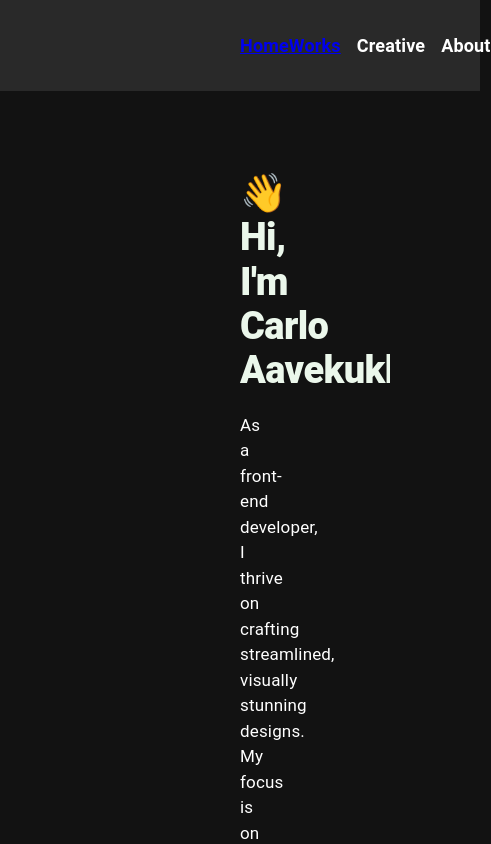
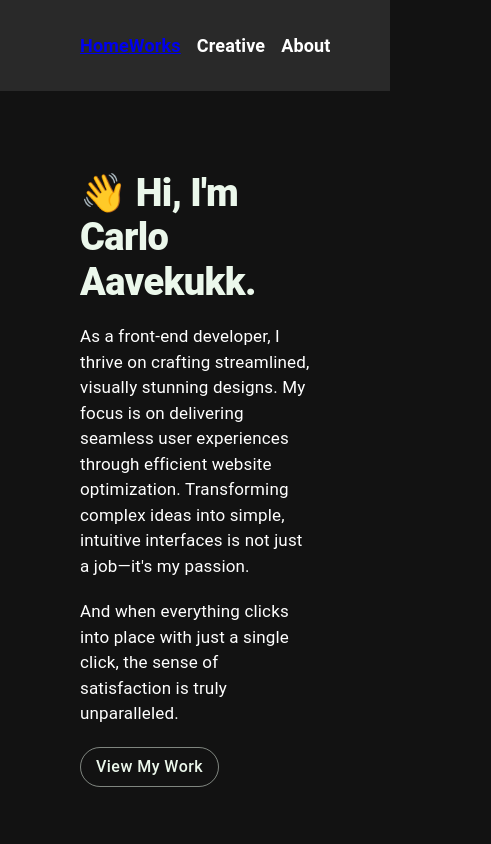
Before and after one commit to Teser301/portfolio, a React (Create React App) app: page / in a window 390 px wide. Shown: the top 844 px of the page, 491 px wide, since content can reach past the window. Built offline with nearby package versions, Linux system fonts and the light colour scheme.

Commit message:
dev: responsive

```diff
--- a/src/components/specific/NavBar.tsx
+++ b/src/components/specific/NavBar.tsx
@@ -8,7 +8,11 @@ const NavBar: React.FC = () => {
             className="navbar"
             sx={{
                 background: "#292929",
-                padding: "2rem 15rem",
+                padding: {
+                    xs: "2rem 5rem",
+                    sm: "2rem 10rem",
+                    md: "2rem 15rem",
+                },
                 margin: "0 auto",
             }}
         >
--- a/src/pages/Home.tsx
+++ b/src/pages/Home.tsx
@@ -12,7 +12,11 @@ const Home: React.FC = () => {
             <Box
                 sx={{
                     textAlign: "left",
-                    padding: "5rem 15rem",
+                    padding: {
+                        xs: "5rem 5rem",
+                        sm: "5rem 10rem",
+                        md: "5rem 15rem",
+                    },
                     paddingBottom: "45px",
                 }}
             >
```
